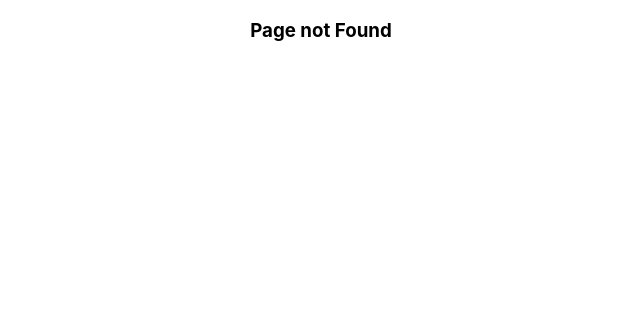
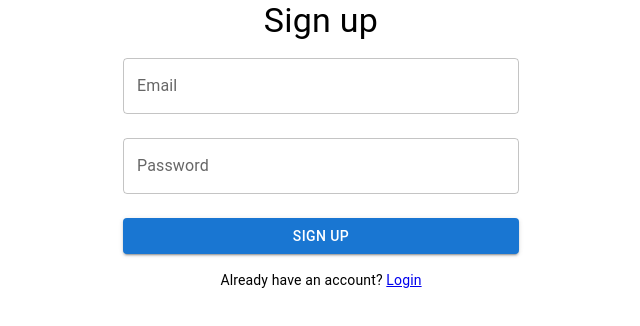
Before and after one commit to JiangqiSu/ZipLinker, a React (Create React App) app in the folder frontend/my-app/: page /signup in a window 1280 px wide. Before the commit this address had no page. Shown: the top 326 px of the page, without its empty margins (319-959 px from the left). Built offline with nearby package versions, Linux system fonts and the light colour scheme.

Commit message:
add log in and signup pages

```diff
--- a/frontend/my-app/src/Components/DefaultHeader.tsx
+++ b/frontend/my-app/src/Components/DefaultHeader.tsx
@@ -1,4 +1,4 @@
-import * as React from 'react';
+import { useNavigate } from 'react-router-dom';
 import AppBar from '@mui/material/AppBar';
 import Box from '@mui/material/Box';
 import Toolbar from '@mui/material/Toolbar';
@@ -8,6 +8,10 @@ import IconButton from '@mui/material/IconButton';
 import MenuIcon from '@mui/icons-material/Menu';
 
 export default function DefaultHeader() {
+  const navigate = useNavigate();
+  const handleLoginClick = () => {
+    navigate('/login');
+  };
   return (
     <Box sx={{ flexGrow: 1 }}>
       <AppBar position="static">
@@ -24,7 +28,7 @@ export default function DefaultHeader() {
           <Typography variant="h6" component="div" sx={{ flexGrow: 1 }}>
             ZipLinker
           </Typography>
-          <Button color="inherit">Login</Button>
+          <Button color="inherit" onClick={handleLoginClick}>Login</Button>
         </Toolbar>
       </AppBar>
     </Box>
--- /dev/null
+++ b/frontend/my-app/src/Pages/Login.tsx
@@ -0,0 +1,49 @@
+import React, { useState } from 'react';
+import { Link } from 'react-router-dom';
+import { Container, TextField, Button, Typography } from '@mui/material';
+
+const Login = () => {
+  const [email, setEmail] = useState('');
+  const [password, setPassword] = useState('');
+
+  const handleLogin = () => {
+    // TODO:wait for the backend
+  };
+
+  return (
+    <Container maxWidth="xs">
+      <Typography variant="h4">Login</Typography>
+      <form>
+        <TextField
+          fullWidth
+          label="Email"
+          value={email}
+          onChange={(e) => setEmail(e.target.value)}
+          margin="normal"
+        />
+        <TextField
+          fullWidth
+          label="Password"
+          type="password"
+          value={password}
+          onChange={(e) => setPassword(e.target.value)}
+          margin="normal"
+        />
+        <Button
+          variant="contained"
+          color="primary"
+          onClick={handleLogin}
+          fullWidth
+          sx={{ marginTop: 2 }}
+        >
+          Login
+        </Button>
+      </form>
+      <Typography variant="body2" sx={{ marginTop: 2 }}>
+        Don't have an account? <Link to="/signup">Sign up</Link>
+      </Typography>
+    </Container>
+  );
+};
+
+export default Login;
--- /dev/null
+++ b/frontend/my-app/src/Pages/Signup.tsx
@@ -0,0 +1,49 @@
+import React, { useState } from 'react';
+import { Link } from 'react-router-dom';
+import { Container, TextField, Button, Typography } from '@mui/material';
+
+const Signup = () => {
+  const [email, setEmail] = useState('');
+  const [password, setPassword] = useState('');
+
+  const handleSignup = () => {
+    // TODO:wait for the backend
+  };
+
+  return (
+    <Container maxWidth="xs">
+      <Typography variant="h4">Sign up</Typography>
+      <form>
+        <TextField
+          fullWidth
+          label="Email"
+          value={email}
+          onChange={(e) => setEmail(e.target.value)}
+          margin="normal"
+        />
+        <TextField
+          fullWidth
+          label="Password"
+          type="password"
+          value={password}
+          onChange={(e) => setPassword(e.target.value)}
+          margin="normal"
+        />
+        <Button
+          variant="contained"
+          color="primary"
+          onClick={handleSignup}
+          fullWidth
+          sx={{ marginTop: 2 }}
+        >
+          Sign up
+        </Button>
+      </form>
+      <Typography variant="body2" sx={{ marginTop: 2 }}>
+        Already have an account? <Link to="/login">Login</Link>
+      </Typography>
+    </Container>
+  );
+};
+
+export default Signup;
--- a/frontend/my-app/src/Routes.tsx
+++ b/frontend/my-app/src/Routes.tsx
@@ -2,7 +2,9 @@ import { Route, Routes } from "react-router";
 import { BrowserRouter } from "react-router-dom";
 import { DashboardPage } from './Pages/DashboardPage';
 import { RoutesExplainPage } from './Pages/RoutesExplainPage';
-import { NotFoundPage } from "./Pages/NotFoundPage";
+import { NotFoundPage } from './Pages/NotFoundPage';
+import Login from "./Pages/Login";
+import Signup from "./Pages/Signup";
 import HomePage from "./Pages/HomePage";
 
 export const PageRoutes = () => {
@@ -11,6 +13,8 @@ export const PageRoutes = () => {
             <Routes>
                 <Route path="/" element={<RoutesExplainPage />} />
                 <Route path="/home" element={<HomePage />} />
+                <Route path="/login" element={<Login />} />
+                <Route path="/signup" element={<Signup />} />
                 <Route path="/dashboard/:userId" element={<DashboardPage />} />
                 <Route path="*" element={<NotFoundPage />} />
             </Routes>
```
